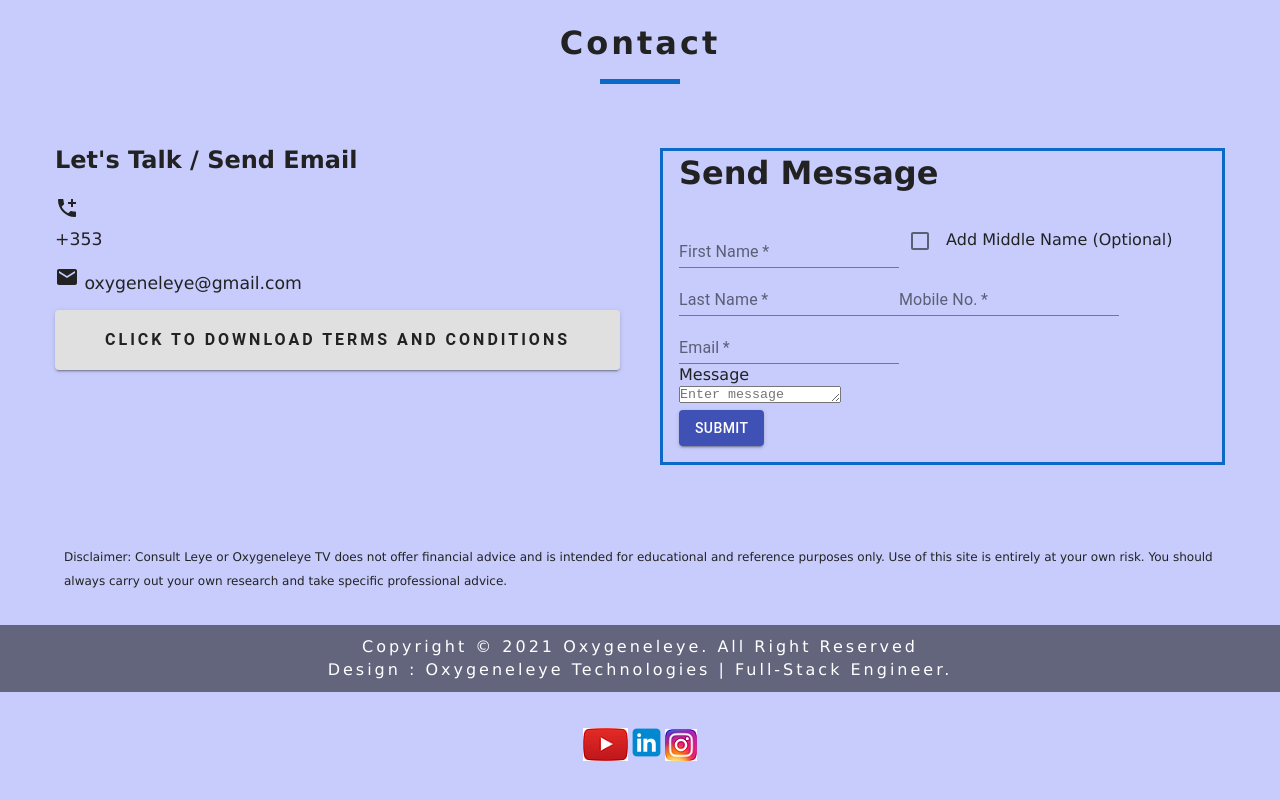
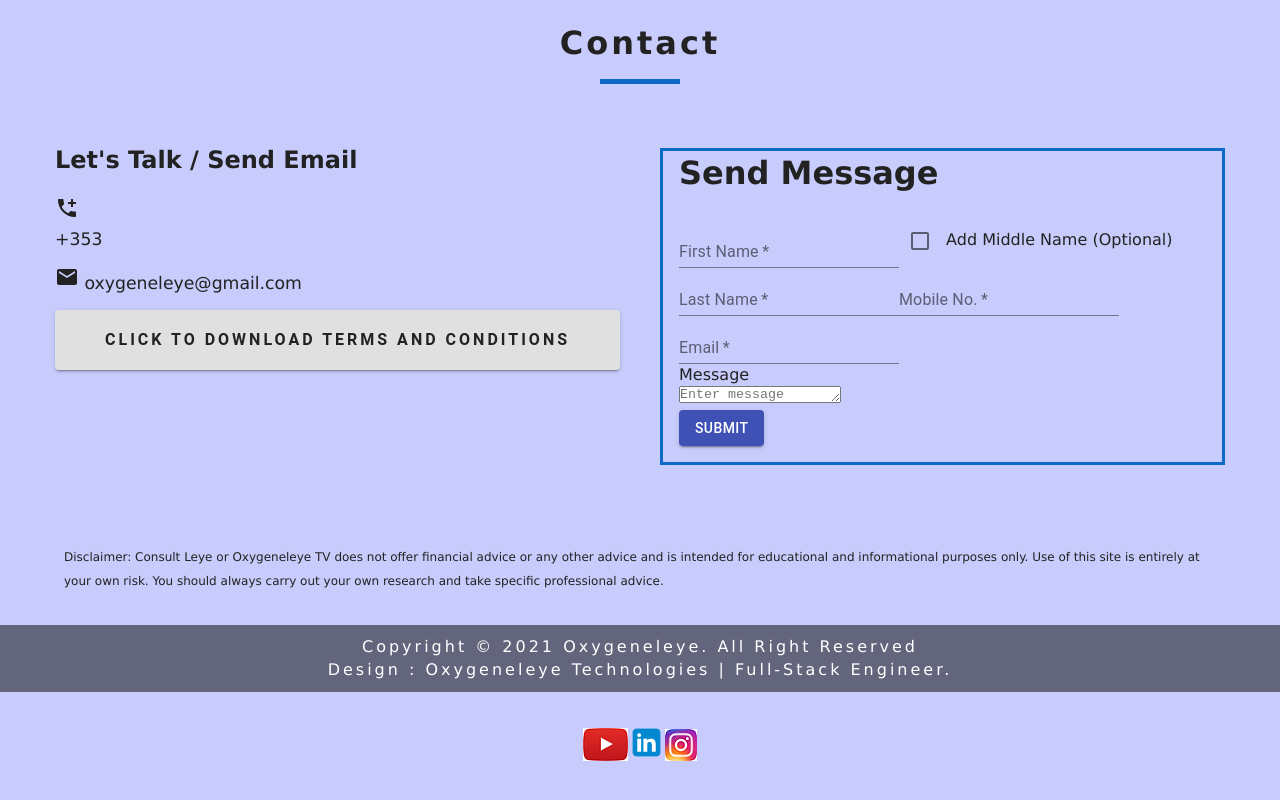
Before and after one commit to Oyeleye/consult-leye, a React (Create React App) app: page / in a window 1280 px wide. Shown: the part 2629-3429 px from the top of the page. Built offline with nearby package versions, Linux system fonts and the light colour scheme.

Commit message:
Changed reference to informational under disclaimer

```diff
--- a/src/components/Contact.js
+++ b/src/components/Contact.js
@@ -98,7 +98,7 @@ export default function Contact() {
                         </form>
                     </div>
                 </div>
-                <div className='disclaimer'>Disclaimer: Consult Leye or Oxygeneleye TV does not offer financial advice and is intended for educational and reference purposes only. Use of this site is entirely at your own risk. You should always carry out your own research and take specific professional advice.</div>
+                <div className='disclaimer'>Disclaimer: Consult Leye or Oxygeneleye TV does not offer financial advice or any other advice and is intended for educational and informational purposes only. Use of this site is entirely at your own risk. You should always carry out your own research and take specific professional advice.</div>
                 <div className='copyright'>
                     <div className=''>
                         Copyright © 2021 Oxygeneleye. All right reserved
```
